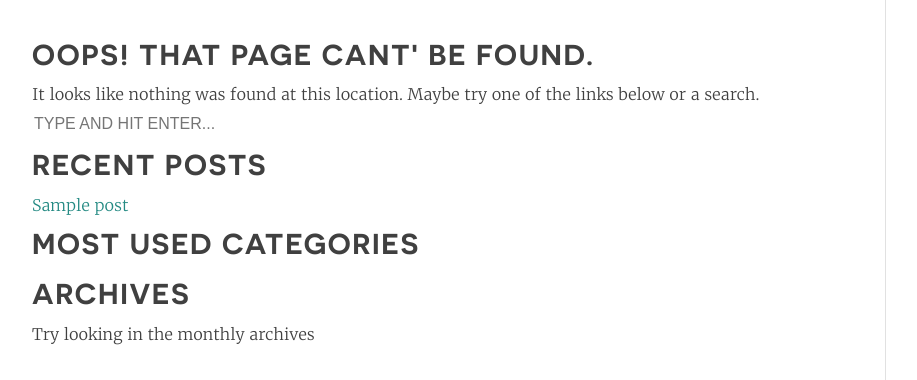
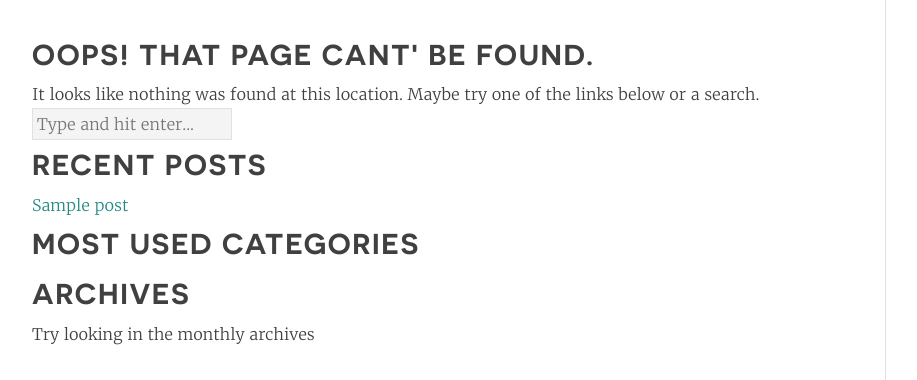
Before and after one commit to kbaistrocchi/inhabitent, a WordPress theme: template themes/inhabitent/404.php in a window 1280 px wide. Shown: the part 40-420 px from the top of the page, without its empty margins (23-940 px from the left). Run offline with PHP 8.4 and a stand-in for WordPress, Linux system fonts and the light colour scheme; the site name, menu and one post (Sample post) are stand-ins, and other content is empty; some libraries are stand-ins or nearby versions.

Commit message:
fix: form label displays on 404, nav bar and find us pg

```diff
--- a/themes/inhabitent/build/js/navigation.min.js
+++ b/themes/inhabitent/build/js/navigation.min.js
@@ -1 +1 @@
-!function(e){"use strict";e(function(){e(".search-toggle").on("click",function(i){i.preventDefault();const t=e(this).siblings("label");t.animate({width:"toggle"}),t.addClass("showing"),t.children('[type="search"]').focus()}),e(".search-field").on("blur",function(){""===e(this).val()&&e(".header-search label").animate({width:"hide"})})})}(jQuery);
+!function(e){"use strict";e(function(){e(".search-toggle").on("click",function(t){t.preventDefault();const i=e(this).siblings("label");i.animate({width:"toggle"}),i.toggleClass("showing"),i.children('[type="search"]').focus()}),e(".search-field").on("blur",function(){""===e(this).val()&&e(".header-search label").animate({width:"hide"}).toggleClass("showing")})})}(jQuery);
--- a/themes/inhabitent/js/navigation.js
+++ b/themes/inhabitent/js/navigation.js
@@ -10,13 +10,13 @@
       event.preventDefault();
       const $label = $(this).siblings('label');
       $label.animate({ width: 'toggle' });
-      $label.addClass('showing');
+      $label.toggleClass('showing');
       $label.children('[type="search"]').focus();
     });
 
     $('.search-field').on('blur', function() {
       if ($(this).val() === '') {
-        $('.header-search label').animate({ width: 'hide' });
+        $('.header-search label').animate({ width: 'hide' }).toggleClass('showing');
       }
     });
   });
--- a/themes/inhabitent/sass/layout/_forms.scss
+++ b/themes/inhabitent/sass/layout/_forms.scss
@@ -1,6 +1,7 @@
 
 // Contact Form 7
 .wpcf7-form label {
+    display: inline-block;
     font-family: 'Novecento';
     text-transform: uppercase;
     span {
--- a/themes/inhabitent/sass/layout/_navigation.scss
+++ b/themes/inhabitent/sass/layout/_navigation.scss
@@ -1,19 +1,21 @@
 nav {
     display: flex;
+
+
+    input[type=search] {
+        border: none;
+        height: 2rem;
+        font-size: 1rem;
+        text-transform: uppercase;
+        width: 200px;
+    }
+
 
 }
 
 label {
     display: none;
 }
-input[type=search] {
-    border: none;
-    height: 2rem;
-    font-size: 1rem;
-    text-transform: uppercase;
-    width: 200px;
-}
-
-.showing {
-    display: inline-block;
-}
+// .showing {
+//     display: inline-block;
+// }
--- a/themes/inhabitent/sass/pages/_404.scss
+++ b/themes/inhabitent/sass/pages/_404.scss
@@ -11,4 +11,14 @@
     label {
         display: block;
     }
+    input[type=search] {
+        border: $solid-border;
+        background-color: #f4f4f4;
+        height: 2rem;
+        font-size: 1rem;
+        text-transform: unset;
+        width: 200px;
+        padding: 4px;
+        font-family: 'Merriweather light';
+    }
 }
--- a/themes/inhabitent/style.css
+++ b/themes/inhabitent/style.css
@@ -144,19 +144,15 @@ nav {
   display: -webkit-box;
   display: -ms-flexbox;
   display: flex; }
+  nav input[type=search] {
+    border: none;
+    height: 2rem;
+    font-size: 1rem;
+    text-transform: uppercase;
+    width: 200px; }
 
 label {
   display: none; }
-
-input[type=search] {
-  border: none;
-  height: 2rem;
-  font-size: 1rem;
-  text-transform: uppercase;
-  width: 200px; }
-
-.showing {
-  display: inline-block; }
 
 body {
   display: -webkit-box;
@@ -395,6 +391,7 @@ img.category-icon {
   width: 130px; }
 
 .wpcf7-form label {
+  display: inline-block;
   font-family: 'Novecento';
   text-transform: uppercase; }
   .wpcf7-form label span {
@@ -872,3 +869,13 @@ a.more-adventures {
 
 .four-0-four-search-form label {
   display: block; }
+
+.four-0-four-search-form input[type=search] {
+  border: 1px solid #e1e1e1;
+  background-color: #f4f4f4;
+  height: 2rem;
+  font-size: 1rem;
+  text-transform: unset;
+  width: 200px;
+  padding: 4px;
+  font-family: 'Merriweather light'; }
```
Also changed, not shown: themes/inhabitent/functions.php (+4 -11 lines), themes/inhabitent/build/css/style.min.css, 1 other file.
